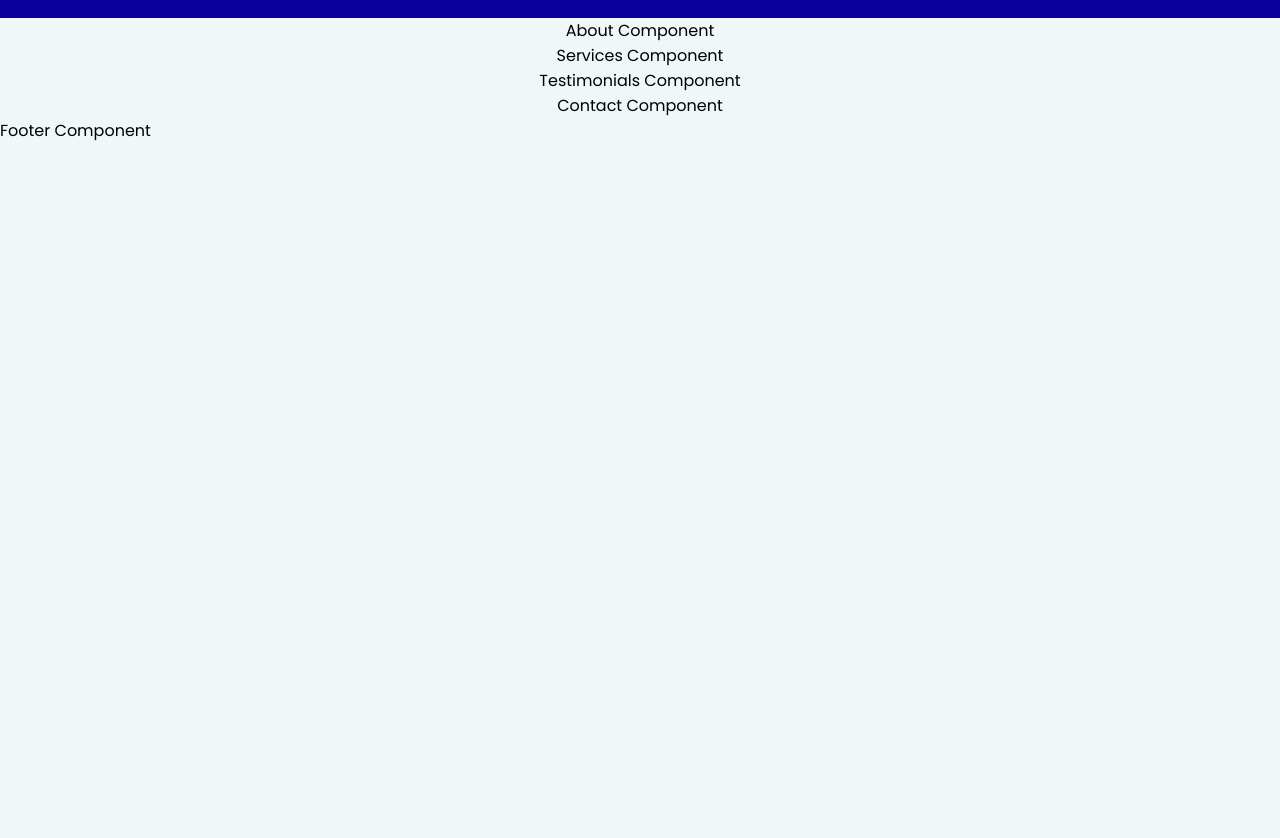
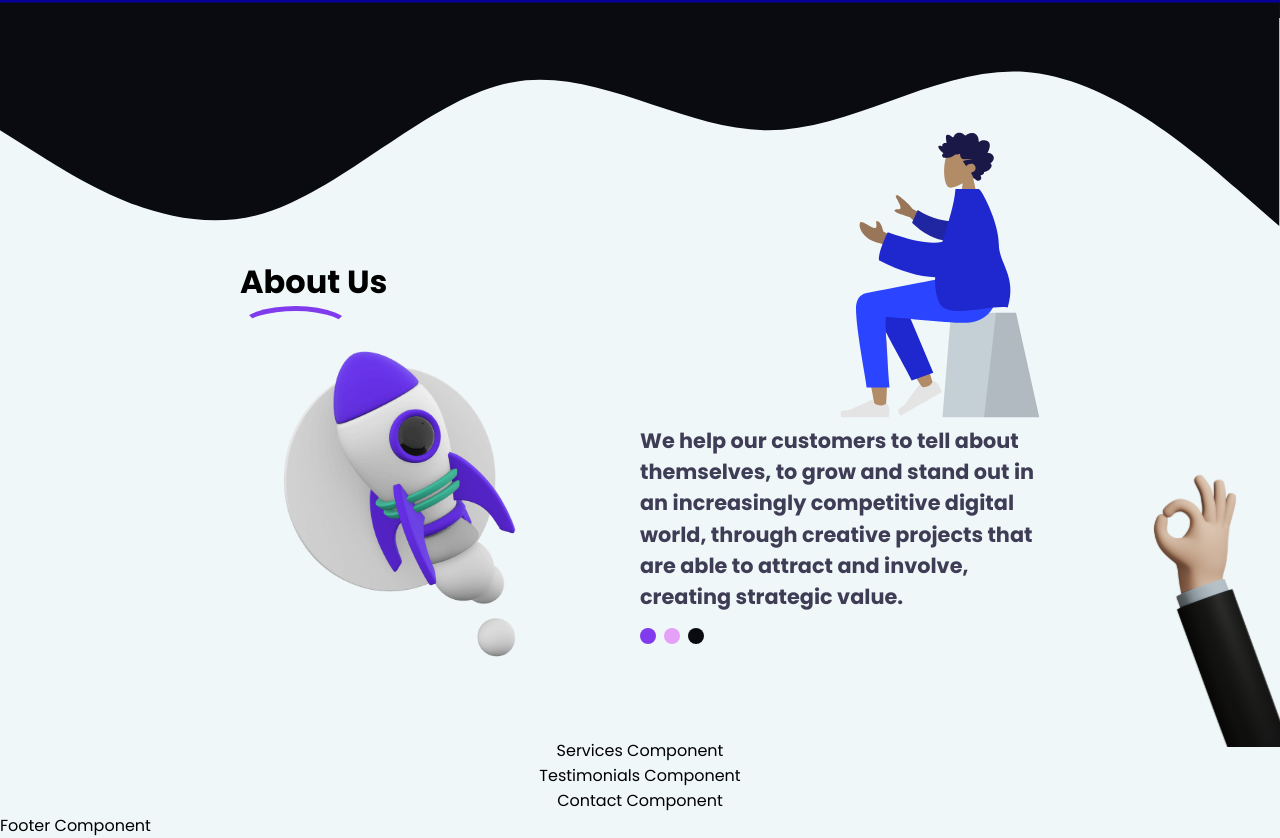
Before and after one commit to cathyAkoth/InitiationSteps, a React (Create React App) app: page / in a window 1280 px wide. Shown: the part 558-1396 px from the top of the page. Before the commit the page ends 800 px from the top, so only its background shows below. Built offline with nearby package versions, Linux system fonts and the light colour scheme.

Commit message:
Added about index initial commit

```diff
--- a/src/Sections/About/index.js
+++ b/src/Sections/About/index.js
@@ -1,7 +1,157 @@
-// This is About component, It will contain about us info.
+import styled, { keyframes } from "styled-components";
+import wave from "../../assets/waves.svg";
+import rocket from "../../assets/rocket image.png";
+import human from "../../assets/human.svg";
+import hand from "../../assets/hand.svg";
+
+const move = keyframes`
+0% { transform: translateY(-5px)         }
+    50% { transform: translateY(10px) translateX(10px)        }
+    100% { transform: translateY(-5px)         }
+`;
+
+const AboutSection = styled.section`
+  width: 100vw;
+  position: relative;
+  display: flex;
+  flex-direction: column;
+  justify-content: center;
+  align-items: center;
+`;
+const Waves = styled.img`
+  width: 100%;
+  height: auto;
+  position: absolute;
+  top: -1rem;
+`;
+const Hand = styled.div`
+  position: absolute;
+  bottom: -1rem;
+  right: 0;
+  @media only Screen and (max-width: 40em) {
+    display: none;
+  }
+`;
+
+const Main = styled.div`
+  margin: 0 15rem;
+  margin-top: 15rem;
+  display: flex;
+  justify-content: center;
+  flex-direction: column;
+  @media only Screen and (max-width: 64em) {
+    margin: 0 calc(5rem + 5vw);
+    margin-top: 10rem;
+  }
+  @media only Screen and (max-width: 40em) {
+    align-items: center;
+    margin: 3rem calc(3rem + 3vw);
+  }
+`;
+
+const Title = styled.h1`
+  font-size: 2rem;
+  display: inline-block;
+`;
+
+const CurvedLine = styled.div`
+  width: 7rem;
+  height: 2rem;
+  border: solid 5px var(--purple);
+  border-color: var(--purple) transparent transparent transparent;
+  border-radius: 150%/60px 70px 0 0;
+`;
+
+const Content = styled.div`
+  display: flex;
+  justify-content: space-between;
+  align-items: center;
+  @media only Screen and (max-width: 40em) {
+    flex-direction: column;
+  }
+`;
+
+const Rocket = styled.div`
+  display: flex;
+  justify-content: center;
+  align-content: center;
+  width: 40%;
+  padding-bottom: 5rem;
+  animation: ${move} 2.5s ease infinite;
+  @media only Screen and (max-width: 40em) {
+    width: 50vw;
+    padding-bottom: 0;
+  }
+`;
+
+const Human = styled.div`
+  width: 50%;
+  position: absolute;
+  right: 0;
+  bottom: 100%;
+  @media only Screen and (max-width: 40em) {
+    display: none;
+  }
+`;
+const Text = styled.h4`
+  font-size: calc(0.5rem + 1vw);
+  line-height: 1.5;
+  color: var(--nav2);
+`;
+const Circle = styled.span`
+  display: inline-block;
+  width: 1rem;
+  height: 1rem;
+  border-radius: 50%;
+  background-color: black;
+  margin-right: 0.5rem;
+  margin-top: 1rem;
+`;
+const AboutText = styled.div`
+  width: 50%;
+  position: relative;
+  @media only Screen and (max-width: 40em) {
+    width: 100%;
+  }
+`;
 
 const About = () => {
-  return <div>About Component</div>;
+  return (
+    <AboutSection id="about">
+      <Waves src={wave} alt="" />
+      <Hand>
+        <img src={hand} alt="" />
+      </Hand>
+      <Main>
+        <div>
+          <Title>About Us</Title>
+          <CurvedLine />
+        </div>
+        <Content>
+          <Rocket>
+            <img src={rocket} alt="" width="400" height="400" />
+          </Rocket>
+          <AboutText>
+            <Human>
+              <img src={human} alt="" width="400" height="400" />
+            </Human>
+
+            <Text>
+              We help our customers to tell about themselves, to grow and stand
+              out in an increasingly competitive digital world, through creative
+              projects that are able to attract and involve, creating strategic
+              value.
+            </Text>
+            <div>
+              <Circle style={{ backgroundColor: "var(--purple)" }} />
+              <Circle style={{ backgroundColor: "var(--pink)" }} />
+              <Circle style={{ backgroundColor: "var(--black)" }} />
+            </div>
+          </AboutText>
+        </Content>
+      </Main>
+    </AboutSection>
+  );
 };
 
 export default About;
--- a/src/Sections/Hero/index.js
+++ b/src/Sections/Hero/index.js
@@ -113,7 +113,7 @@ const Lb = styled.div`
 `;
 
 const Topic = styled.span`
-  display: flex;
+  display: inline-block;
   align-items: center;
   justify-content: center;
   background-color: var(--nav);
@@ -122,6 +122,7 @@ const Topic = styled.span`
   font-size: calc(0.4rem + 0.4vw);
   padding: 0.5rem 1rem;
   border-radius: 20px;
+
 `;
 
 const Circle = styled.span`
@@ -190,6 +191,7 @@ const HeroSection = () => {
           <Topic>
             <Circle />
             <span>We Build Web</span>
+
           </Topic>
           <Title>Transforming your digital presence</Title>
           <SubText>
--- a/src/components/Header/index.js
+++ b/src/components/Header/index.js
@@ -57,6 +57,7 @@ a{
   }
     &:not(:last-child):hover::after {
       width: 100%;
+      height:100%;
       background: #ffa400;
     }
   }
```
